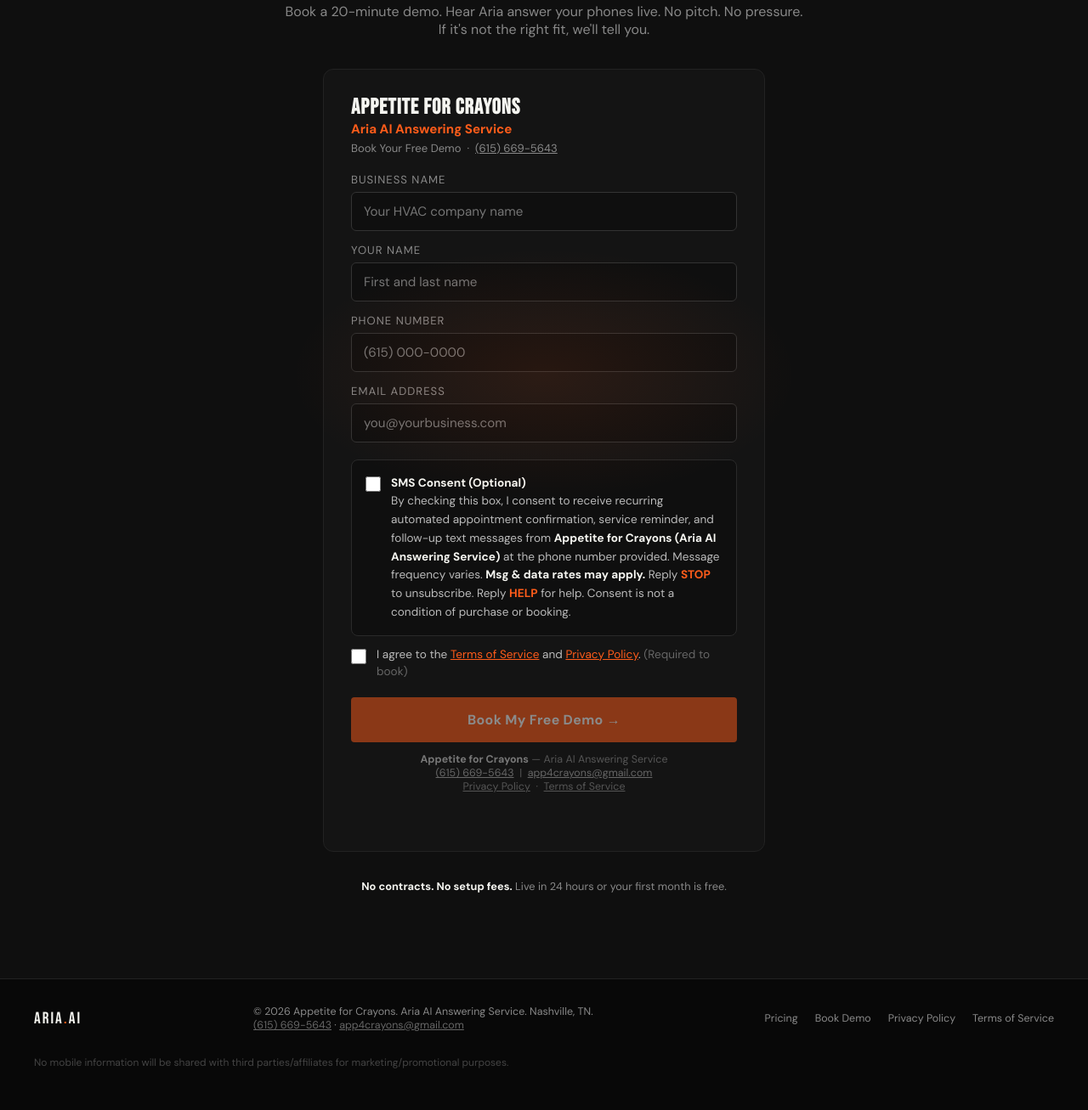
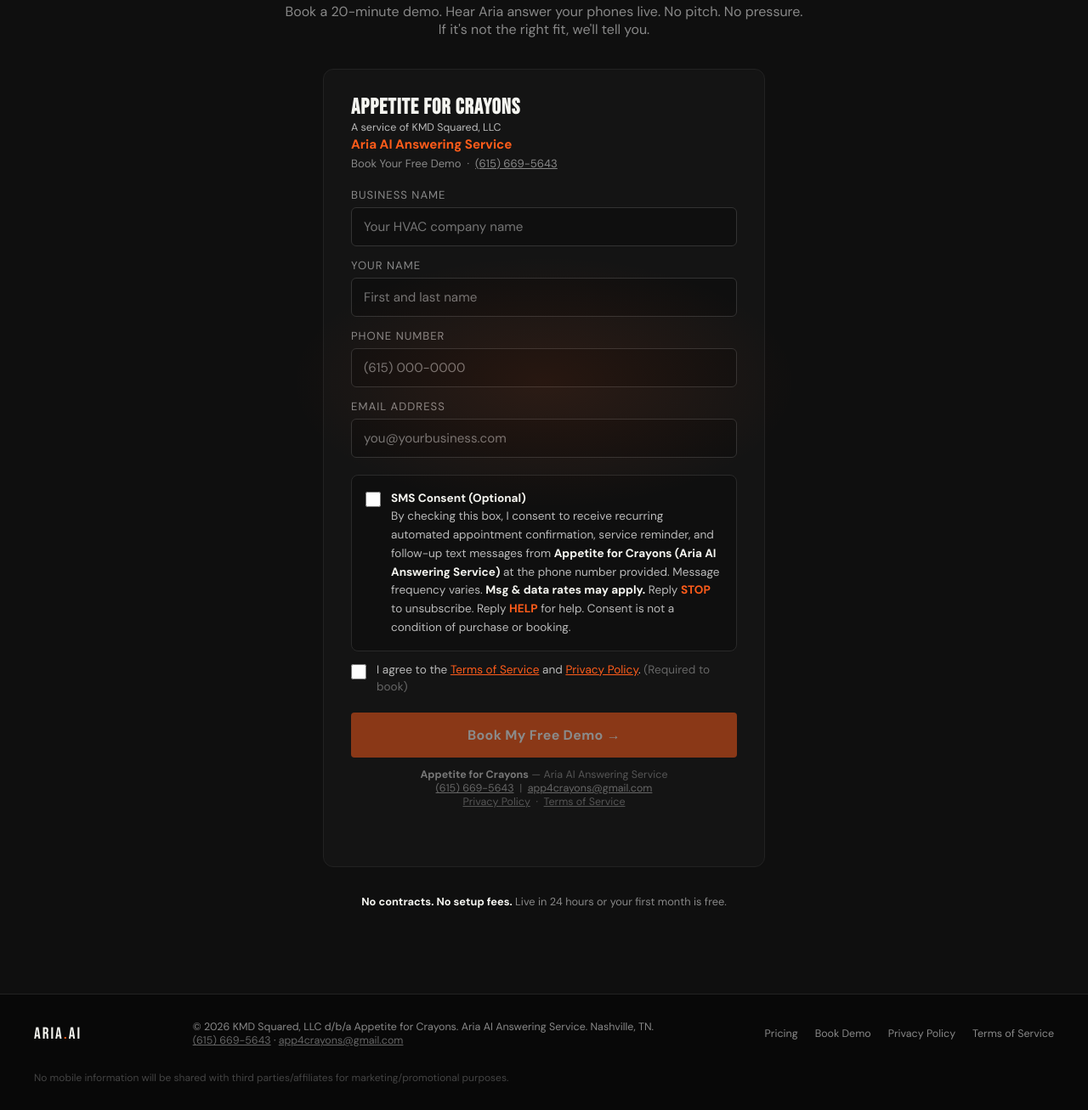
Before and after one commit to appforcrayons/aria-ai-landing, a plain HTML site: page index.html in a window 1280 px wide. Shown: the part 5909-7216 px from the top of the page at 85% size. Drawn offline with Linux system fonts and the light colour scheme.

Commit message:
Add KMD Squared LLC legal entity name for A2P compliance

```diff
--- a/index.html
+++ b/index.html
@@ -822,6 +822,7 @@
   <!-- COMPLIANT OPT-IN FORM -->
   <div style="max-width:520px;margin:0 auto 32px;background:#141414;border:1px solid #222;border-radius:12px;padding:32px;text-align:left;">
     <h2 style="color:#f5f5f0;font-family:'Bebas Neue',sans-serif;font-size:1.6em;margin:0 0 2px;letter-spacing:1px;">APPETITE FOR CRAYONS</h2>
+    <p style="color:#bbb;font-size:0.78em;margin-bottom:2px;">A service of KMD Squared, LLC</p>
     <p style="color:#FF5C1A;font-weight:600;font-size:0.95em;margin-bottom:4px;">Aria AI Answering Service</p>
     <p style="color:#888;font-size:0.82em;margin-bottom:20px;">Book Your Free Demo &nbsp;·&nbsp; <a href="tel:6156695643" style="color:#888;">(615) 669-5643</a></p>
 
@@ -885,7 +886,7 @@
 <!-- FOOTER -->
 <footer>
   <div class="footer-logo">ARIA<span>.</span>AI</div>
-  <p>© 2026 Appetite for Crayons. Aria AI Answering Service. Nashville, TN.<br><a href="tel:6156695643" style="color:#666;">(615) 669-5643</a> · <a href="mailto:app4crayons@gmail.com" style="color:#666;">app4crayons@gmail.com</a></p>
+  <p>© 2026 KMD Squared, LLC d/b/a Appetite for Crayons. Aria AI Answering Service. Nashville, TN.<br><a href="tel:6156695643" style="color:#666;">(615) 669-5643</a> · <a href="mailto:app4crayons@gmail.com" style="color:#666;">app4crayons@gmail.com</a></p>
   <div class="footer-links">
     <a href="#pricing">Pricing</a>
     <a href="#book">Book Demo</a>
```
